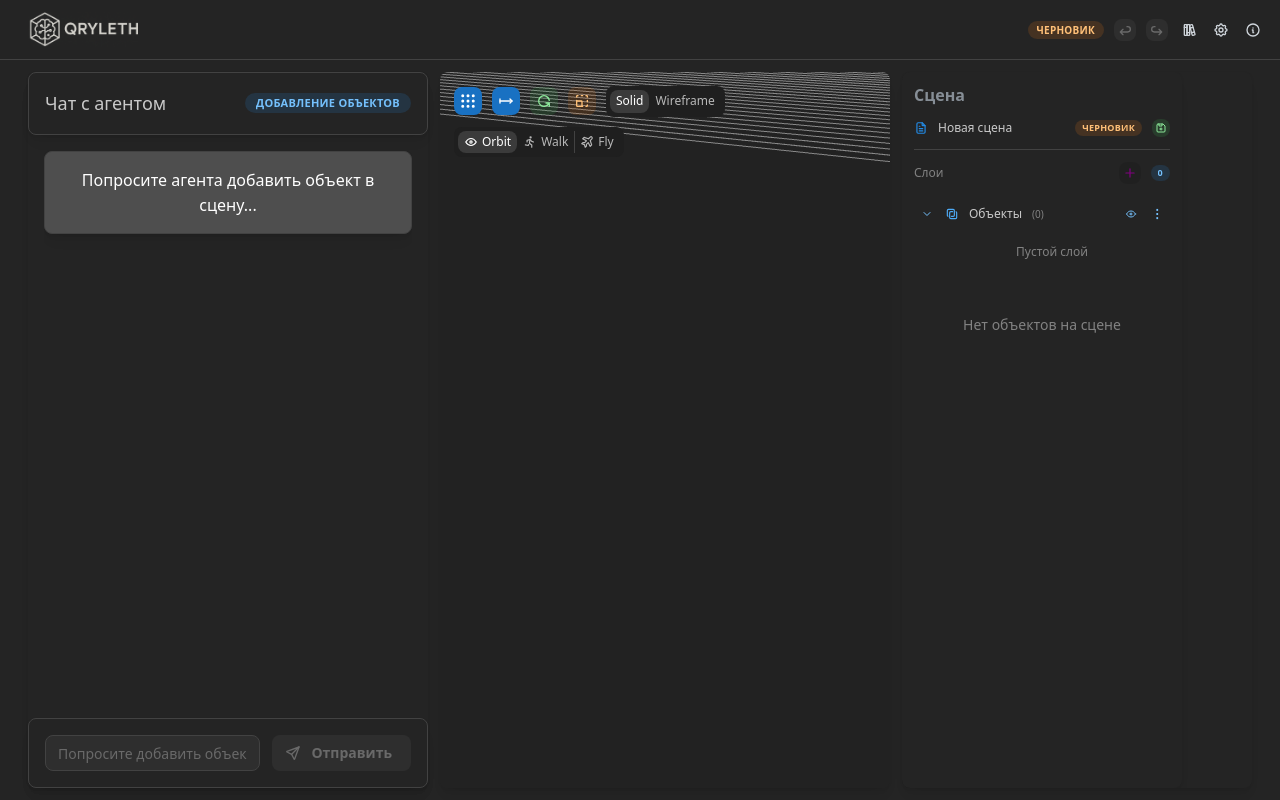
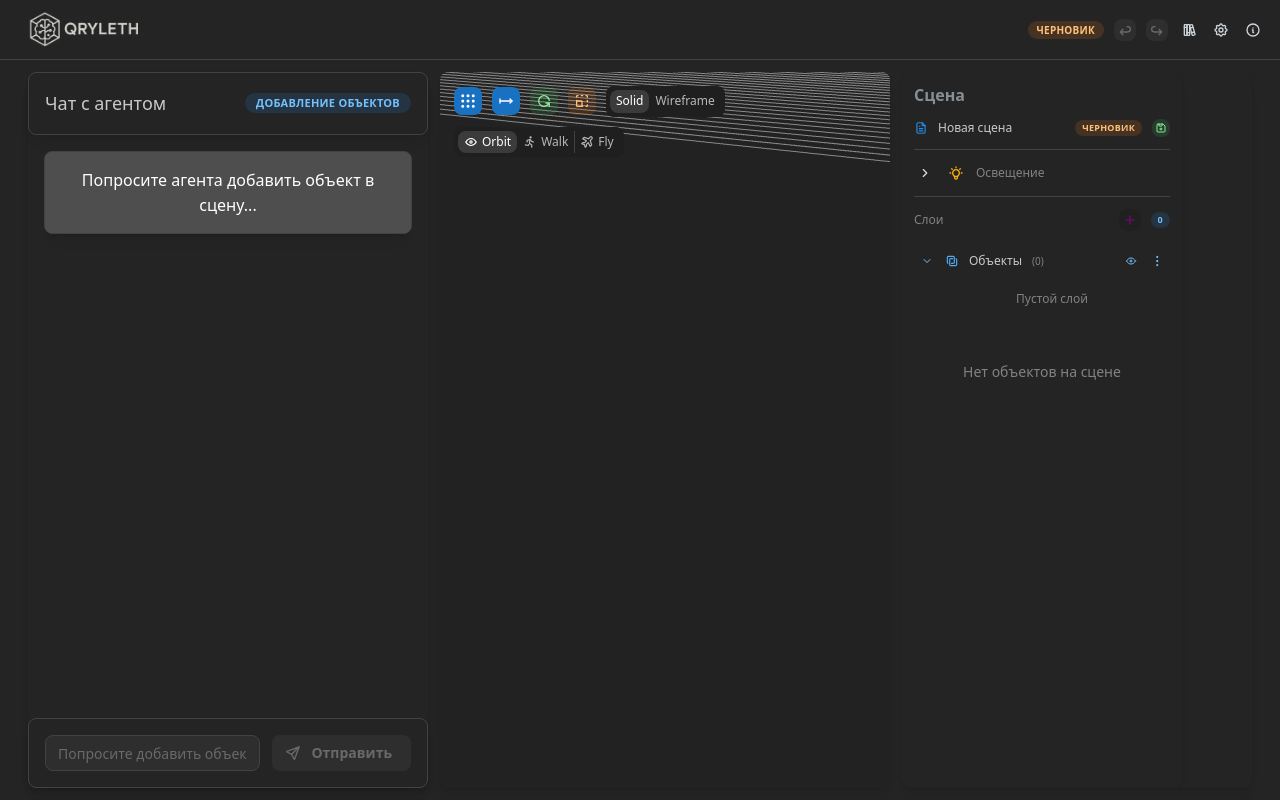
Before and after one commit to riffi/qryleth, a React (Vite) app: page /scenes/new in a window 1280 px wide. Built offline with nearby package versions, Linux system fonts and the light colour scheme.

Commit message:
[fix] общий свет сцены

```diff
--- a/src/features/scene/ui/ObjectManager.tsx
+++ b/src/features/scene/ui/ObjectManager.tsx
@@ -296,10 +296,10 @@
                         onSaveSceneToLibrary={handleSaveSceneToLibraryInternal}
                     />
 
-                    {/*<LightingControls*/}
-                    {/*    lighting={lighting}*/}
-                    {/*    onLightingChange={handleLightingChange}*/}
-                    {/*/>*/}
+                    <LightingControls
+                        lighting={lighting}
+                        onLightingChange={handleLightingChange}
+                    />
 
 
                     <Group justify="space-between" align="center">
```
